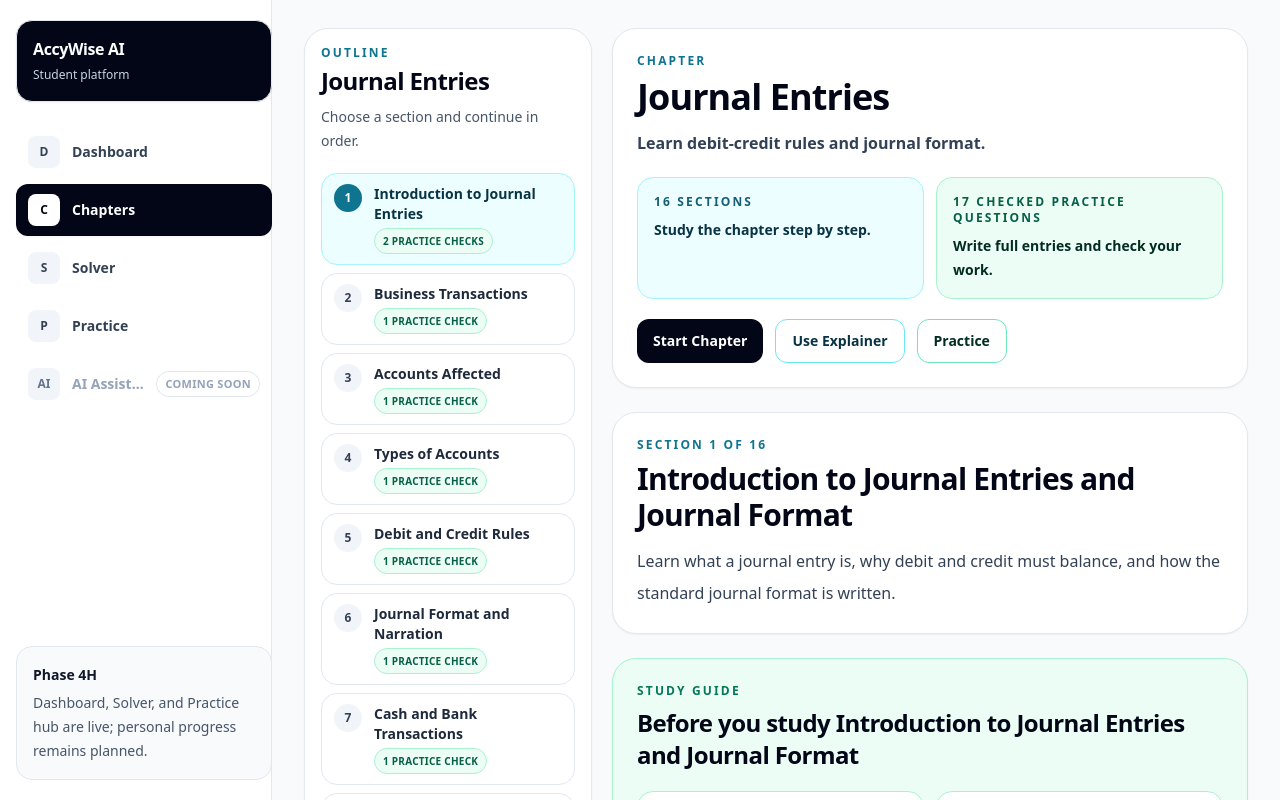
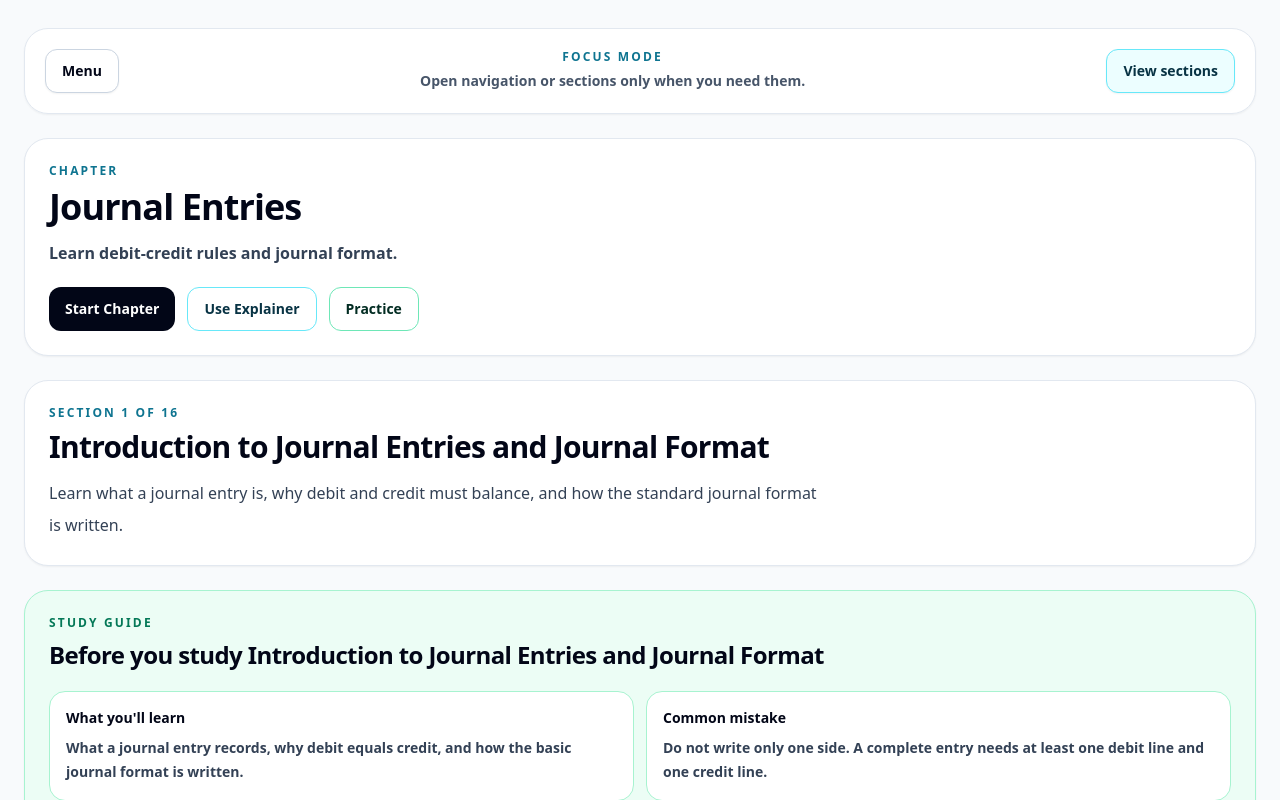
Before and after one commit to mrgogoi59/journal-entry-ai-checker, a Next.js app: page /chapters/journal-entries in a window 1280 px wide. Shown: the top 800 px of the page. Built offline with nearby package versions, Linux system fonts and the light colour scheme.

Commit message:
Add Journal Entries focus mode UI

```diff
--- /dev/null
+++ b/app/chapters/journal-entries/JournalEntriesFocusModeControls.tsx
@@ -0,0 +1,190 @@
+"use client";
+
+import Link from "next/link";
+import type { ReactNode } from "react";
+import { useId, useState } from "react";
+import { NavigationItem } from "@/components/student-platform/NavigationItem";
+import { studentPlatformNavigationItems } from "@/components/student-platform/navigation";
+
+type FocusModeOutlineItem = {
+  id: string;
+  title: string;
+  order: number;
+  href: string;
+  practiceQuestionCount?: number;
+};
+
+type OpenPanel = "menu" | "outline" | null;
+
+export function JournalEntriesFocusModeControls({
+  activeSectionId,
+  outlineItems,
+}: {
+  activeSectionId: string;
+  outlineItems: FocusModeOutlineItem[];
+}) {
+  const [openPanel, setOpenPanel] = useState<OpenPanel>(null);
+  const menuId = useId();
+  const outlineId = useId();
+
+  return (
+    <section
+      aria-label="Journal Entries focus tools"
+      className="rounded-3xl border border-slate-200 bg-white/95 p-4 shadow-sm sm:p-5"
+    >
+      <div className="grid min-w-0 gap-3 sm:grid-cols-[auto_minmax(0,1fr)_auto] sm:items-center">
+        <button
+          type="button"
+          aria-controls={menuId}
+          aria-expanded={openPanel === "menu"}
+          aria-label="Open menu"
+          onClick={() => setOpenPanel("menu")}
+          className="inline-flex min-h-11 items-center justify-center rounded-xl border border-slate-300 bg-white px-4 text-sm font-black text-slate-950 shadow-sm outline-none transition hover:border-cyan-300 hover:bg-cyan-50 focus-visible:ring-2 focus-visible:ring-cyan-500 focus-visible:ring-offset-2 active:scale-[0.98]"
+        >
+          Menu
+        </button>
+
+        <div className="min-w-0 text-left sm:text-center">
+          <p className="text-xs font-black uppercase tracking-[0.18em] text-cyan-700">Focus mode</p>
+          <p className="mt-1 text-sm font-semibold leading-6 text-slate-600">
+            Open navigation or sections only when you need them.
+          </p>
+        </div>
+
+        <button
+          type="button"
+          aria-controls={outlineId}
+          aria-expanded={openPanel === "outline"}
+          aria-label="Open outline"
+          onClick={() => setOpenPanel("outline")}
+          className="inline-flex min-h-11 items-center justify-center rounded-xl border border-cyan-300 bg-cyan-50 px-4 text-sm font-black text-cyan-950 shadow-sm outline-none transition hover:border-cyan-400 hover:bg-cyan-100 focus-visible:ring-2 focus-visible:ring-cyan-500 focus-visible:ring-offset-2 active:scale-[0.98]"
+        >
+          View sections
+        </button>
+      </div>
+
+      <FocusDrawer
+        id={menuId}
+        isOpen={openPanel === "menu"}
+        label="Student platform navigation"
+        onClose={() => setOpenPanel(null)}
+        title="Menu"
+        description="Move between the main AccyWise AI areas."
+      >
+        <nav aria-label="Student platform focus-mode navigation" className="mt-4 space-y-1.5">
+          {studentPlatformNavigationItems.map((item) => (
+            <NavigationItem
+              key={item.id}
+              item={item}
+              isActive={item.id === "chapters"}
+              onNavigate={() => setOpenPanel(null)}
+            />
+          ))}
+        </nav>
+      </FocusDrawer>
+
+      <FocusDrawer
+        id={outlineId}
+        isOpen={openPanel === "outline"}
+        label="Journal Entries chapter outline"
+        onClose={() => setOpenPanel(null)}
+        title="Chapter outline"
+        description="Choose a section and continue in order."
+      >
+        <ol className="mt-4 space-y-2">
+          {outlineItems.map((item) => {
+            const isActive = item.id === activeSectionId;
+            const practiceQuestionCount = item.practiceQuestionCount ?? 0;
+            const practiceCheckLabel = practiceQuestionCount === 1 ? "practice check" : "practice checks";
+            const sectionModeLabel = practiceQuestionCount > 0 ? `${practiceQuestionCount} ${practiceCheckLabel}` : null;
+
+            return (
+              <li key={item.id}>
+                <Link
+                  href={item.href}
+                  aria-current={isActive ? "step" : undefined}
+                  onClick={() => setOpenPanel(null)}
+                  className={`flex min-h-11 items-start gap-3 rounded-2xl border px-3 py-2.5 text-left text-sm outline-none transition focus-visible:ring-2 focus-visible:ring-cyan-500 focus-visible:ring-offset-2 ${
+                    isActive
+                      ? "border-cyan-200 bg-cyan-50 font-black text-cyan-950"
+                      : "border-slate-200 bg-white font-bold text-slate-800 hover:border-cyan-200 hover:bg-cyan-50 hover:text-cyan-950"
+                  }`}
+                >
+                  <span
+                    className={`flex h-7 w-7 shrink-0 items-center justify-center rounded-full text-xs ${
+                      isActive ? "bg-cyan-700 text-white" : "bg-slate-100 text-slate-700"
+                    }`}
+                  >
+                    {item.order}
+                  </span>
+                  <span className="min-w-0 flex-1">
+                    <span className="block">{item.title}</span>
+                    {sectionModeLabel ? (
+                      <span className="mt-1 inline-flex rounded-full border border-emerald-200 bg-emerald-50 px-2 py-0.5 text-[11px] font-black uppercase tracking-wide text-emerald-700">
+                        {sectionModeLabel}
+                      </span>
+                    ) : null}
+                  </span>
+                </Link>
+              </li>
+            );
+          })}
+        </ol>
+      </FocusDrawer>
+    </section>
+  );
+}
+
+function FocusDrawer({
+  children,
+  description,
+  id,
+  isOpen,
+  label,
+  onClose,
+  title,
+}: {
+  children: ReactNode;
+  description: string;
+  id: string;
+  isOpen: boolean;
+  label: string;
+  onClose: () => void;
+  title: string;
+}) {
+  return (
+    <>
+      <button
+        type="button"
+        aria-label={`Close ${label}`}
+        className={`${isOpen ? "fixed" : "hidden"} inset-0 z-40 cursor-default bg-slate-950/35`}
+        onClick={onClose}
+      />
+      <div
+        id={id}
+        role="dialog"
+        aria-modal="true"
+        aria-hidden={!isOpen}
+        aria-label={label}
+        className={`${
+          isOpen ? "fixed" : "hidden"
+        } inset-y-0 right-0 z-50 flex w-full max-w-md flex-col overflow-y-auto border-l border-slate-200 bg-white p-4 shadow-2xl sm:p-5`}
+      >
+        <div className="flex min-w-0 items-start justify-between gap-3 border-b border-slate-200 pb-4">
+          <div className="min-w-0">
+            <p className="text-lg font-black tracking-tight text-slate-950">{title}</p>
+            <p className="mt-1 text-sm font-semibold leading-6 text-slate-600">{description}</p>
+          </div>
+          <button
+            type="button"
+            onClick={onClose}
+            className="inline-flex min-h-10 shrink-0 items-center rounded-xl border border-slate-300 px-3 text-sm font-black text-slate-950 outline-none transition hover:bg-slate-50 focus-visible:ring-2 focus-visible:ring-cyan-500 focus-visible:ring-offset-2"
+          >
+            Close
+          </button>
+        </div>
+        {children}
+      </div>
+    </>
+  );
+}
--- a/app/chapters/journal-entries/JournalEntriesSectionPage.tsx
+++ b/app/chapters/journal-entries/JournalEntriesSectionPage.tsx
@@ -4,7 +4,6 @@ import { StudentAppShell } from "@/components/student-platform/StudentAppShell";
 import {
   AccountingEntryTable,
   ChapterCompletionBannerBlock,
-  ChapterOutline,
   ChapterRecapGroupsBlock,
   ClassificationCategoriesBlock,
   ClassificationExamplesBlock,
@@ -52,6 +51,7 @@ import {
   checkJournalEntriesPracticeAnswer,
   revealJournalEntriesPracticeCorrectAnswer,
 } from "./actions";
+import { JournalEntriesFocusModeControls } from "./JournalEntriesFocusModeControls";
 
 export const PRODUCTION_JOURNAL_ENTRIES_CHAPTER_PATH = "/chapters/journal-entries";
 
@@ -87,10 +87,8 @@ export function JournalEntriesSectionPage({ sectionSlug }: { sectionSlug: string
   const earlySectionGuide = earlyJournalEntriesSectionGuides[subtopic.id];
 
   return (
-    <StudentAppShell activeItem="chapters">
-      <div className="grid min-w-0 gap-5 lg:grid-cols-[18rem_minmax(0,1fr)]">
-        <ChapterOutline
-          chapter={chapter}
+    <StudentAppShell activeItem="chapters" focusMode>
+      <JournalEntriesFocusModeControls
         activeSectionId={subtopic.id}
         outlineItems={productionJournalEntriesSectionRoutes}
       />
@@ -119,7 +117,6 @@ export function JournalEntriesSectionPage({ sectionSlug }: { sectionSlug: string
         ))}
 
         <SectionNavigation subtopic={subtopic} />
-        </div>
       </div>
     </StudentAppShell>
   );
@@ -364,17 +361,6 @@ function JournalEntriesOverviewCard() {
         <p className="mt-3 max-w-2xl text-base font-semibold leading-7 text-slate-700">
           Learn debit-credit rules and journal format.
         </p>
-      </div>
-
-      <div className="mt-5 grid min-w-0 gap-3 sm:grid-cols-2">
-        <div className="rounded-2xl border border-cyan-200 bg-cyan-50 p-4">
-          <p className="text-xs font-black uppercase tracking-[0.18em] text-cyan-800">16 sections</p>
-          <p className="mt-2 text-sm font-semibold leading-6 text-cyan-950">Study the chapter step by step.</p>
-        </div>
-        <div className="rounded-2xl border border-emerald-200 bg-emerald-50 p-4">
-          <p className="text-xs font-black uppercase tracking-[0.18em] text-emerald-800">17 checked practice questions</p>
-          <p className="mt-2 text-sm font-semibold leading-6 text-emerald-950">Write full entries and check your work.</p>
-        </div>
       </div>
 
       <div className="mt-5 flex min-w-0 flex-col gap-3 sm:flex-row sm:flex-wrap">
--- a/components/student-platform/DesktopSidebar.tsx
+++ b/components/student-platform/DesktopSidebar.tsx
@@ -15,11 +15,6 @@ export function DesktopSidebar({ activeItem }: { activeItem: StudentPlatformNavi
             <NavigationItem key={item.id} item={item} isActive={item.id === activeItem} />
           ))}
         </nav>
-
-        <div className="mt-auto rounded-2xl border border-slate-200 bg-slate-50 p-4 text-sm leading-6 text-slate-600">
-          <p className="font-bold text-slate-900">Phase 4H</p>
-          <p className="mt-1">Dashboard, Solver, and Practice hub are live; personal progress remains planned.</p>
-        </div>
       </div>
     </aside>
   );
--- a/components/student-platform/StudentAppShell.tsx
+++ b/components/student-platform/StudentAppShell.tsx
@@ -6,10 +6,16 @@ import type { StudentPlatformNavigationId } from "./navigation";
 export function StudentAppShell({
   activeItem,
   children,
+  focusMode = false,
 }: {
   activeItem: StudentPlatformNavigationId;
   children: ReactNode;
+  focusMode?: boolean;
 }) {
+  const layoutClass = focusMode ? "lg:min-h-screen" : "lg:grid lg:min-h-screen lg:grid-cols-[17rem_minmax(0,1fr)]";
+  const mainClass = focusMode ? "min-w-0 px-4 py-5 sm:px-6 sm:py-7 lg:px-10 xl:px-12" : "min-w-0 px-4 py-5 sm:px-6 sm:py-7 lg:px-8";
+  const contentClass = focusMode ? "mx-auto flex w-full max-w-6xl flex-col gap-5 sm:gap-6" : "mx-auto flex w-full max-w-7xl flex-col gap-5 sm:gap-6";
+
   return (
     <div className="min-h-screen overflow-x-hidden bg-slate-50 text-slate-950">
       <a
@@ -19,10 +25,10 @@ export function StudentAppShell({
         Skip to student platform content
       </a>
       <MobileHeader activeItem={activeItem} />
-      <div className="lg:grid lg:min-h-screen lg:grid-cols-[17rem_minmax(0,1fr)]">
-        <DesktopSidebar activeItem={activeItem} />
-        <main id="student-platform-content" className="min-w-0 px-4 py-5 sm:px-6 sm:py-7 lg:px-8">
-          <div className="mx-auto flex w-full max-w-7xl flex-col gap-5 sm:gap-6">{children}</div>
+      <div className={layoutClass}>
+        {focusMode ? null : <DesktopSidebar activeItem={activeItem} />}
+        <main id="student-platform-content" className={mainClass}>
+          <div className={contentClass}>{children}</div>
         </main>
       </div>
     </div>
```
Also changed, not shown: 1 other file (tests, documents, lock files or other folders). Lines whose indentation alone changed are shown as unchanged.
